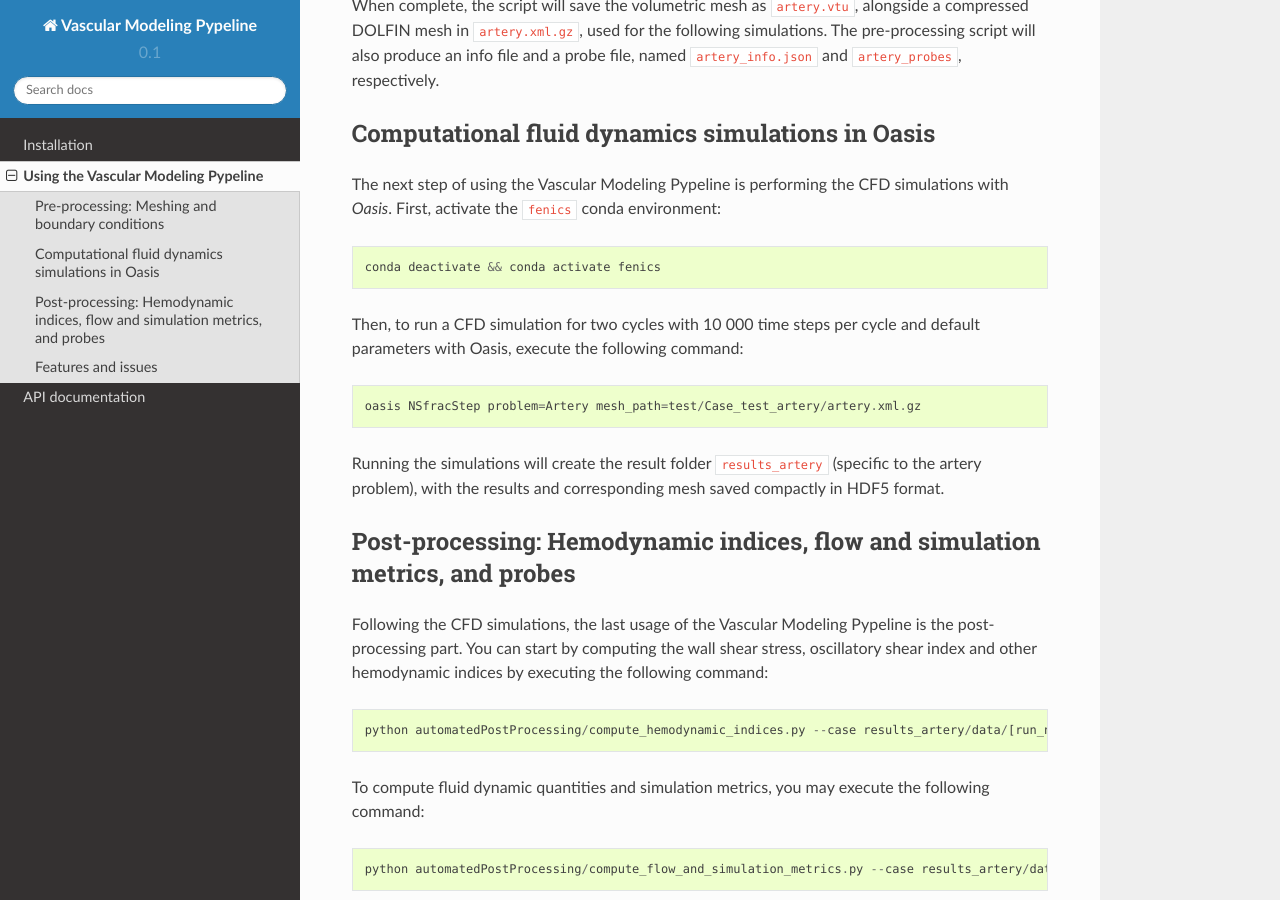
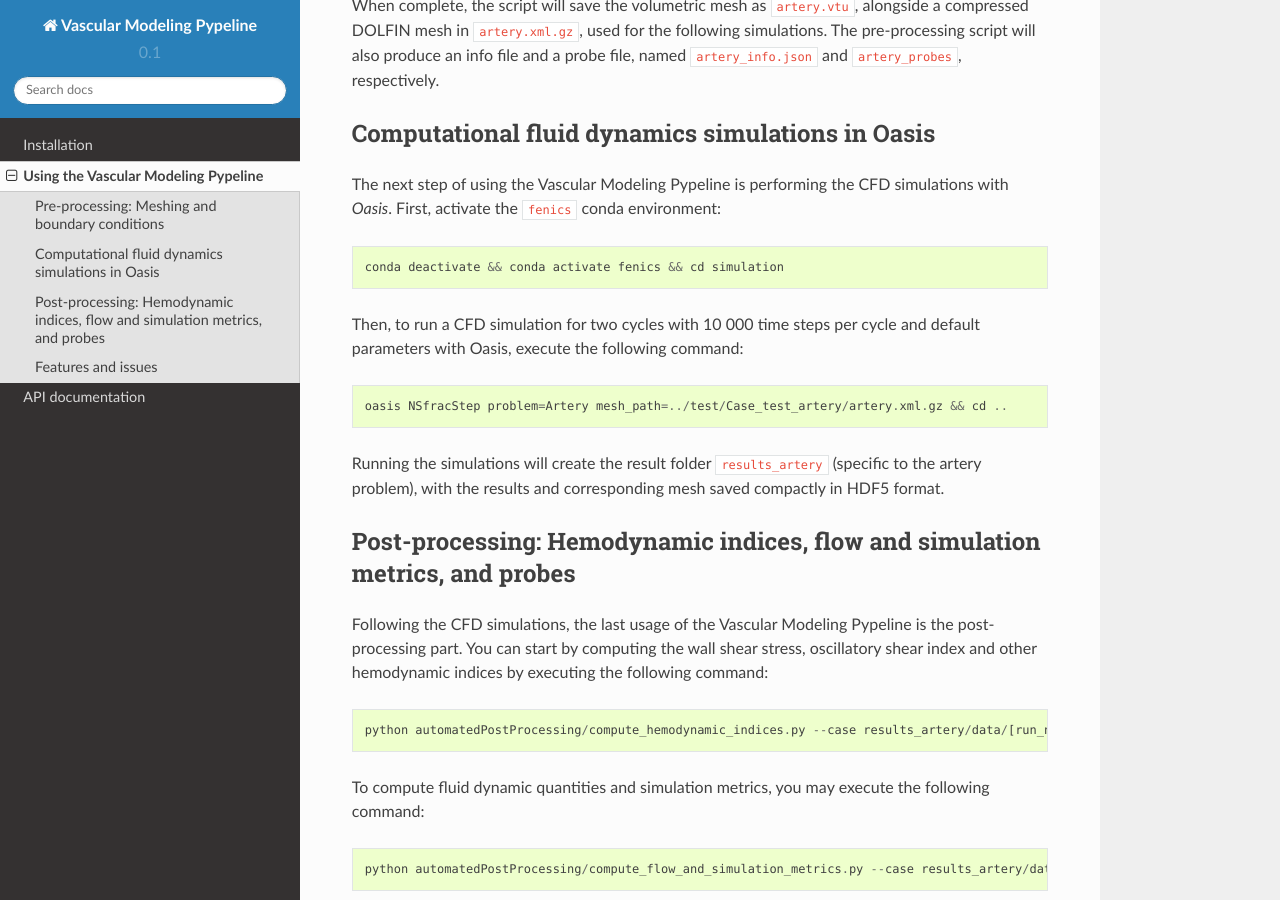
Before and after one commit to KVSlab/VaMPy, a Sphinx documentation site: the page built from docs/source/getting_started.rst, in a window 1280 px wide and 900 px high, scrolled down 791 px. Built offline with Sphinx 7.4.7 and the Read the Docs theme 2.0.0, drawn with Linux system fonts in a browser that asks for light colours.

Commit message:
Update docs

```diff
--- a/docs/source/getting_started.rst
+++ b/docs/source/getting_started.rst
@@ -27,11 +27,11 @@ Computational fluid dynamics simulations in Oasis
 The next step of using the Vascular Modeling Pypeline is performing the CFD simulations with `Oasis`.
 First, activate the ``fenics`` conda environment::
 
-    conda deactivate && conda activate fenics
+    conda deactivate && conda activate fenics && cd simulation
 
 Then, to run a CFD simulation for two cycles with 10 000 time steps per cycle and default parameters with Oasis, execute the following command::
 
-    oasis NSfracStep problem=Artery mesh_path=test/Case_test_artery/artery.xml.gz
+    oasis NSfracStep problem=Artery mesh_path=../test/Case_test_artery/artery.xml.gz && cd ..
 
 Running the simulations will create the result folder ``results_artery`` (specific to the artery problem), with the results and corresponding mesh saved compactly in HDF5 format.
 
```
